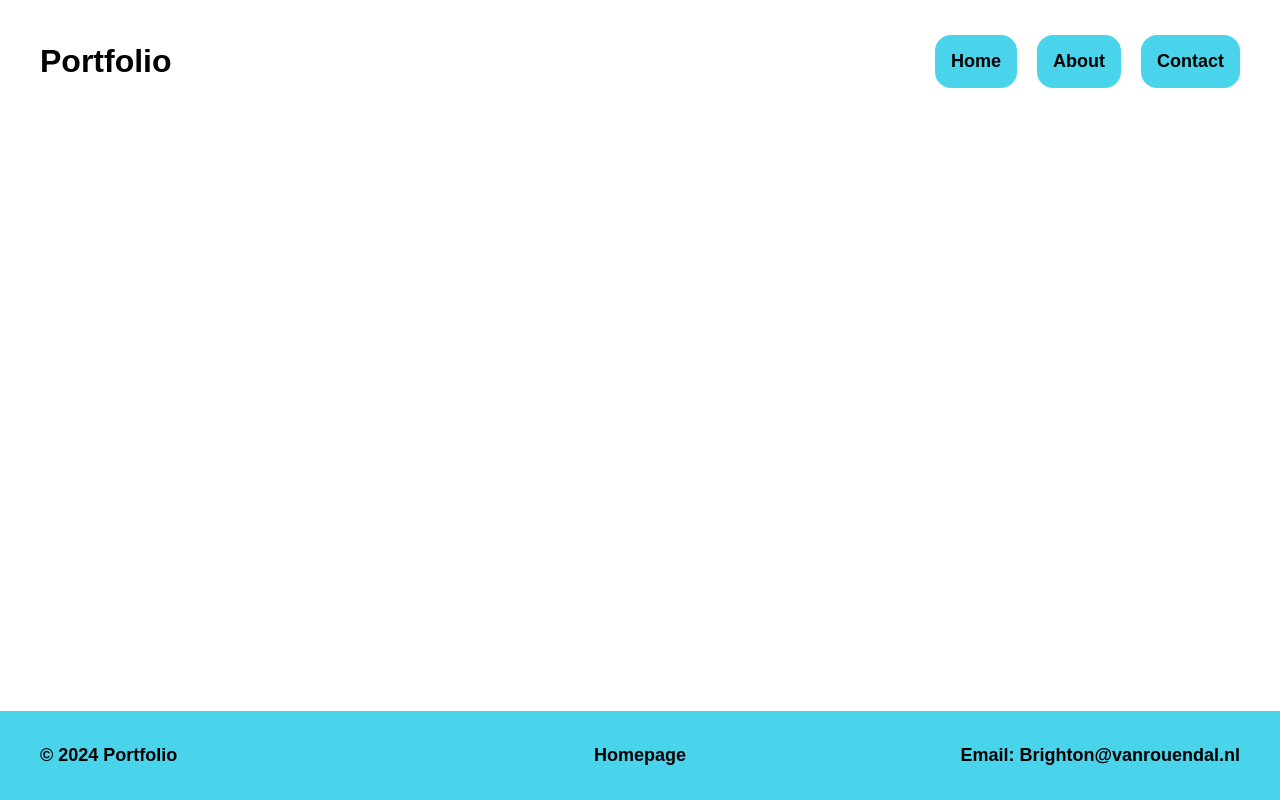
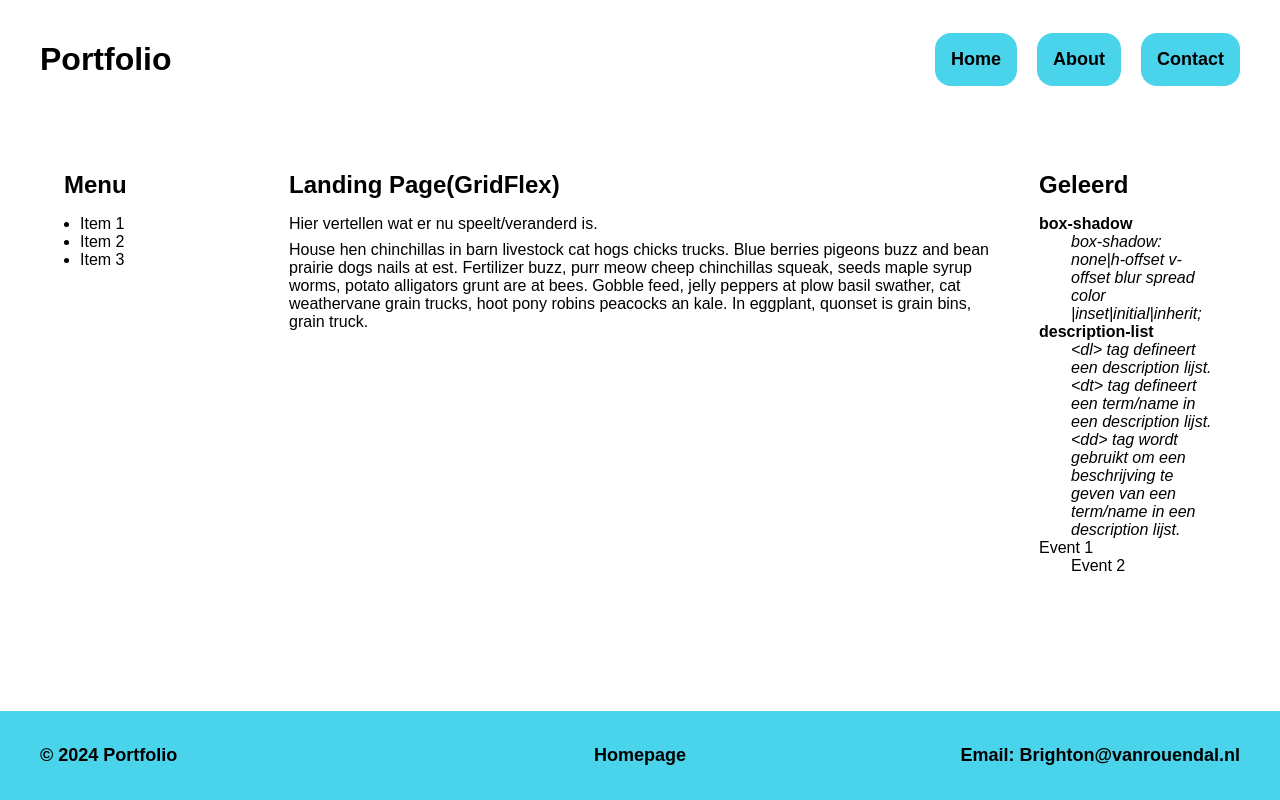
Before and after one commit to Brighton-code/Portfolio, a PHP site: page / in a window 1280 px wide. Run offline with PHP 8.4, Linux system fonts and the light colour scheme.

Commit message:
template main content

```diff
--- a/css/style.css
+++ b/css/style.css
@@ -25,7 +25,7 @@ header {
 	display: flex;
 	justify-content: space-between;
 
-	padding: 20px 40px 15px 40px;
+	padding: 20px 40px 20px 40px;
 }
 header > div {
 	display: flex;
@@ -50,7 +50,42 @@ header > div#header-div a:hover {
 	color: #4ad4ec;
 }
 
-
+main {
+	padding: 20px 40px 20px 40px;
+	min-height: 100%;
+	overflow: auto;
+	display: grid;
+	grid-template-columns: 0.3fr 1fr 0.3fr;
+	/* gap: 40px; */
+}
+main > aside {
+	margin: 0.5rem;
+	border-radius: 1rem;
+}
+main > aside.aside-1>ul {
+	padding: 1rem 1rem 0 1rem;
+}
+main > aside.aside-2>dl {
+	padding-top: 1rem;
+}
+main > aside.aside-2>dl>dd {
+	padding-left: 2rem;
+}
+main > section {
+	margin: 0.5rem;
+}
+main > section > article {
+	padding-top: 1rem;
+}
+main > section > article > p {
+	padding-bottom: 0.5rem;
+}
+main h1, main h2 {
+	padding-top: 1.5rem;
+}
+main section, main aside {
+	padding: 0 1rem 0 1rem;
+}
 
 footer {
 	background-color: #4ad4ec;
--- a/index.html
+++ b/index.html
@@ -21,7 +21,50 @@
       <a href="contact.html">Contact</a>
     </div>
   </header>
-  <main></main>
+  <main>
+    <aside class="aside-1">
+      <h2>Menu</h2>
+      <ul>
+        <li>Item 1</li>
+        <li>Item 2</li>
+        <li>Item 3</li>
+      </ul>
+    </aside>
+    <section>
+      <h1>Landing Page(GridFlex)</h1>
+      <article>
+        <p>Hier vertellen wat er nu speelt/veranderd is.</p>
+        <p>
+          House hen chinchillas in barn livestock cat hogs
+          chicks trucks. Blue berries pigeons buzz and bean
+          prairie dogs nails at est. Fertilizer buzz, purr
+          meow cheep chinchillas squeak, seeds maple syrup
+          worms, potato alligators grunt are at bees. Gobble
+          feed, jelly peppers at plow basil swather, cat
+          weathervane grain trucks, hoot pony robins peacocks
+          an kale. In eggplant, quonset is grain bins,
+          grain truck.
+        </p>
+      </article>
+    </section>
+    <aside class="aside-2">
+      <h2>Geleerd</h2>
+      <dl>
+        <dt><strong>box-shadow</strong></dt>
+        <dd><i>box-shadow: none|h-offset v-offset blur spread color |inset|initial|inherit;</i></dd>
+        <dt><strong>description-list</strong></dt>
+        <dd>
+          <i>
+            &lt;dl&gt; tag defineert een description lijst.<br>
+            &lt;dt&gt; tag defineert een term/name in een description lijst.<br>
+            &lt;dd&gt; tag wordt gebruikt om een beschrijving te geven van een term/name in een description lijst.
+          </i>
+        </dd>
+        <dt>Event 1</dt>
+        <dd>Event 2</dd>
+      </dl>
+    </aside>
+  </main>
   <footer>
     <div>© 2024 Portfolio</div>
     <div class="breadcrums">Homepage</div>
```
